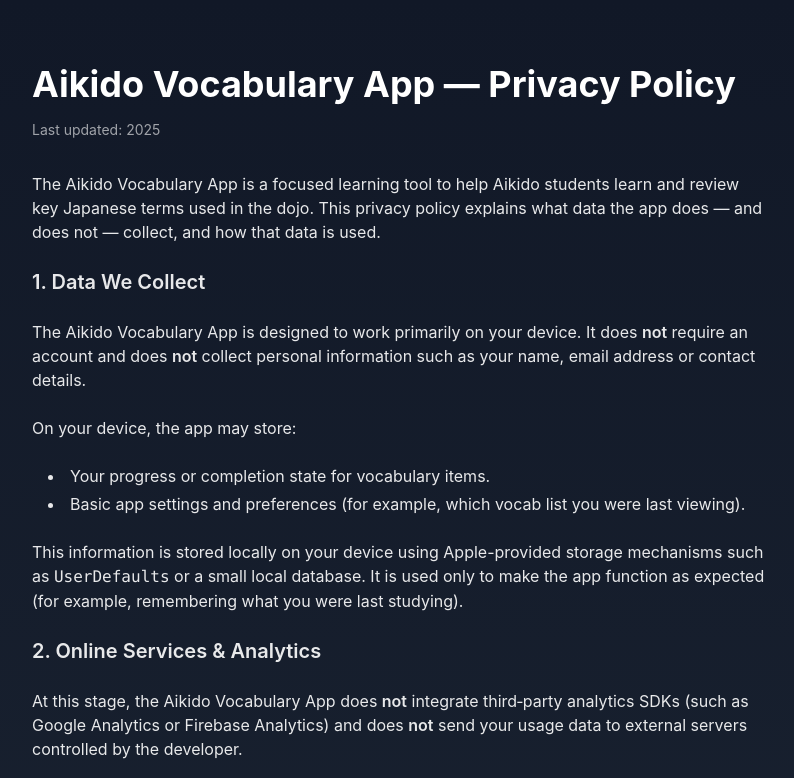
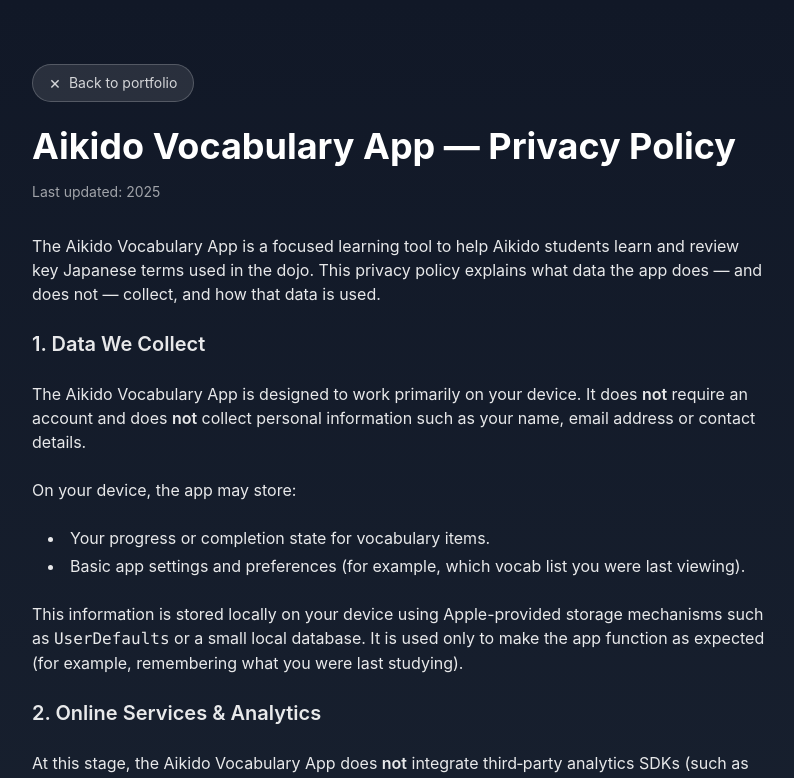
Before and after one commit to JamieNudge/jmclarenscripts, a Next.js app: page /privacy/aikido-vocabulary in a window 1280 px wide. Shown: the top 778 px of the page, without its empty margins (240-1034 px from the left). Built offline with nearby package versions, Linux system fonts and the light colour scheme.

Commit message:
Add back button to Aikido privacy page

```diff
--- a/app/privacy/aikido-vocabulary/page.tsx
+++ b/app/privacy/aikido-vocabulary/page.tsx
@@ -10,6 +10,17 @@
   return (
     <main className="min-h-screen bg-gradient-to-b from-[#111827] to-[#1f2937] text-white">
       <div className="max-w-3xl mx-auto px-4 py-12 md:py-16">
+        {/* Back / close button */}
+        <div className="mb-6">
+          <a
+            href="/"
+            className="inline-flex items-center gap-2 text-sm text-white/80 hover:text-white rounded-full bg-white/10 px-4 py-2 border border-white/20 hover:bg-white/15 transition-colors"
+          >
+            <span className="text-lg leading-none">×</span>
+            <span>Back to portfolio</span>
+          </a>
+        </div>
+
         <h1 className="text-3xl md:text-4xl font-bold mb-4">
           Aikido Vocabulary App — Privacy Policy
         </h1>
```
